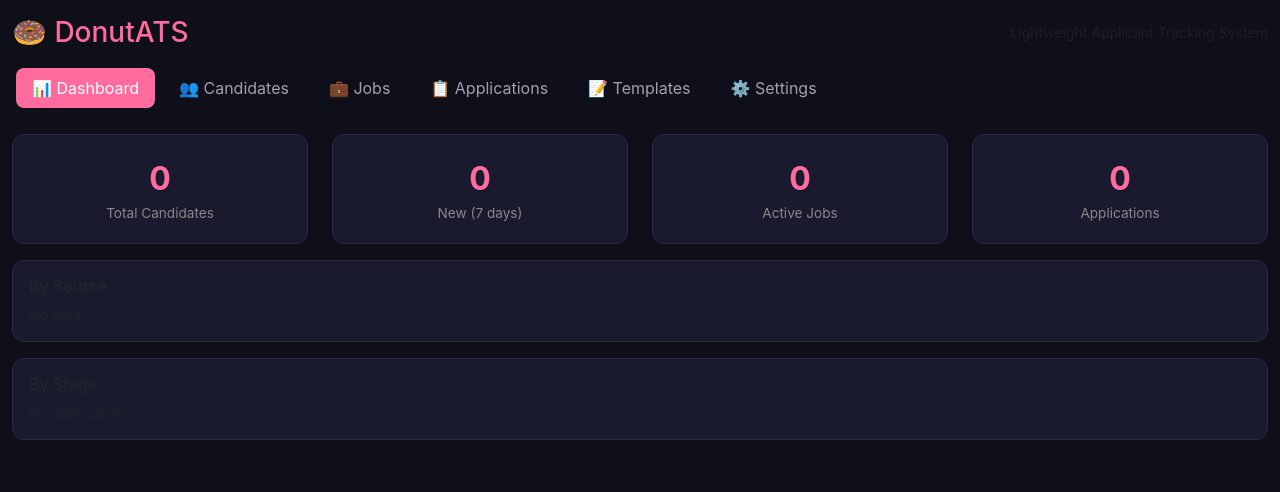
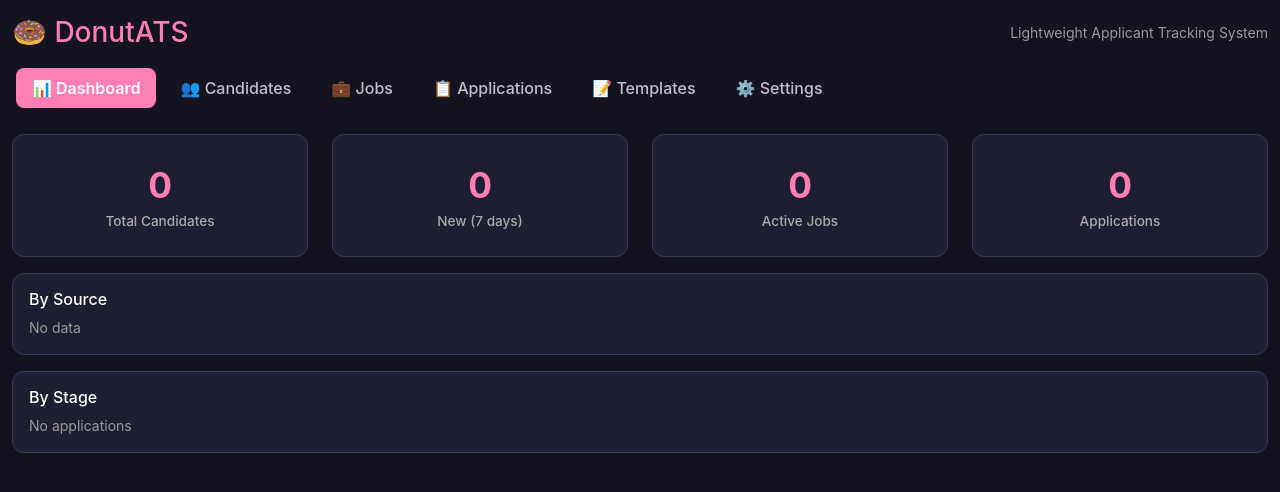
Before and after one commit to donutbot4donut/donut-ats, a FastAPI app: page / in a window 1280 px wide. Shown: the top 492 px of the page. Run offline with FastAPI, Linux system fonts and the light colour scheme; data that the repository does not hold is empty; some libraries are stand-ins or nearby versions.

Commit message:
fix(ui): improve dark mode contrast and readability
- Lighter text colors (#f0f0f5 primary, #c0c0cc secondary)
- Brighter form inputs and borders
- Higher contrast badges and score indicators
- Improved hover/focus states
- Fix email extraction with explicit 邮箱/E-mail label support

```diff
--- a/resume_parser.py
+++ b/resume_parser.py
@@ -110,8 +110,13 @@ def extract_name(text: str) -> Optional[str]:
 
 
 def extract_email(text: str) -> Optional[str]:
+    # Try explicit "邮箱" or "E-mail" labels first
+    m = re.search(r"(?:邮箱|E-?mail|Email|电子邮箱|邮件)[：:\s]*([a-zA-Z0-9._%+-]+@[a-zA-Z0-9.-]+\.[a-zA-Z]{2,})", text, re.IGNORECASE)
+    if m:
+        return m.group(1).strip()
+    # Try any email pattern in the text
     m = re.search(r"[a-zA-Z0-9._%+-]+@[a-zA-Z0-9.-]+\.[a-zA-Z]{2,}", text)
-    return m.group(0) if m else None
+    return m.group(0).strip().rstrip("|.,;>)") if m else None
 
 
 def extract_phone(text: str) -> Optional[str]:
--- a/templates/index.html
+++ b/templates/index.html
@@ -7,42 +7,64 @@
 <link href="https://cdn.jsdelivr.net/npm/bootstrap@5.3.3/dist/css/bootstrap.min.css" rel="stylesheet">
 <link href="https://cdn.jsdelivr.net/npm/bootstrap-icons@1.11.3/font/bootstrap-icons.css" rel="stylesheet">
 <style>
-:root { --donut-pink: #ff6b9d; --donut-dark: #1a1a2e; --donut-bg: #0f0f1a; }
-body { background: var(--donut-bg); color: #e0e0e0; font-family: -apple-system, BlinkMacSystemFont, 'Segoe UI', sans-serif; }
-.nav-pills .nav-link { color: #a0a0b0; border-radius: 8px; margin: 2px 4px; }
-.nav-pills .nav-link.active { background: var(--donut-pink); color: #fff; }
-.nav-pills .nav-link:hover:not(.active) { background: rgba(255,107,157,0.15); color: #fff; }
-.card { background: #1a1a2e; border: 1px solid #2a2a3e; border-radius: 12px; }
-.card-header { background: rgba(255,107,157,0.08); border-bottom: 1px solid #2a2a3e; color: #fff; font-weight: 600; }
-.badge-stage { font-size: 0.75rem; padding: 4px 8px; border-radius: 6px; }
-.badge-screening { background: rgba(255,193,7,0.2); color: #ffc107; }
-.badge-interview { background: rgba(13,202,240,0.2); color: #0dcaf0; }
-.badge-offer { background: rgba(25,135,84,0.2); color: #198754; }
-.badge-rejected { background: rgba(220,53,69,0.2); color: #dc3545; }
-.table { color: #e0e0e0; }
-.table th { border-color: #2a2a3e; color: #888; font-weight: 500; font-size: 0.85rem; text-transform: uppercase; }
-.table td { border-color: #2a2a3e; vertical-align: middle; }
-.table-hover tbody tr:hover { background: rgba(255,107,157,0.05); }
-.btn-donut { background: var(--donut-pink); border: none; color: #fff; }
-.btn-donut:hover { background: #e85a8c; color: #fff; }
-.btn-outline-donut { border: 1px solid var(--donut-pink); color: var(--donut-pink); background: transparent; }
+:root { --donut-pink: #ff7eb3; --donut-dark: #1e1e32; --donut-bg: #13131f; --text-primary: #f0f0f5; --text-secondary: #c0c0cc; --border-color: #3a3a50; --card-bg: #1e1e32; --input-bg: #181825; }
+body { background: var(--donut-bg); color: var(--text-primary); font-family: -apple-system, BlinkMacSystemFont, 'Segoe UI', sans-serif; }
+a { color: var(--donut-pink); }
+a:hover { color: #ff9ec4; }
+.nav-pills .nav-link { color: var(--text-secondary); border-radius: 8px; margin: 2px 4px; font-weight: 500; }
+.nav-pills .nav-link.active { background: var(--donut-pink); color: #fff; font-weight: 600; }
+.nav-pills .nav-link:hover:not(.active) { background: rgba(255,126,179,0.2); color: #fff; }
+.card { background: var(--card-bg); border: 1px solid var(--border-color); border-radius: 12px; }
+.card-header { background: rgba(255,126,179,0.1); border-bottom: 1px solid var(--border-color); color: #fff; font-weight: 600; }
+.card-body { color: var(--text-primary); }
+.badge { font-weight: 500; }
+.badge.bg-secondary { background: #3a3a55 !important; color: #d0d0dd !important; }
+.badge-stage { font-size: 0.75rem; padding: 4px 10px; border-radius: 6px; font-weight: 600; }
+.badge-screening { background: rgba(255,193,7,0.25); color: #ffd43b; }
+.badge-interview { background: rgba(34,184,240,0.25); color: #4dd4ff; }
+.badge-offer { background: rgba(34,197,94,0.25); color: #4ade80; }
+.badge-rejected { background: rgba(239,68,68,0.25); color: #f87171; }
+.table { color: var(--text-primary); }
+.table th { border-color: var(--border-color); color: #aaa; font-weight: 600; font-size: 0.82rem; text-transform: uppercase; letter-spacing: 0.5px; }
+.table td { border-color: var(--border-color); vertical-align: middle; color: var(--text-primary); }
+.table-hover tbody tr:hover { background: rgba(255,126,179,0.08); }
+.btn-donut { background: var(--donut-pink); border: none; color: #fff; font-weight: 600; }
+.btn-donut:hover { background: #ff5a93; color: #fff; }
+.btn-outline-donut { border: 1.5px solid var(--donut-pink); color: var(--donut-pink); background: transparent; font-weight: 500; }
 .btn-outline-donut:hover { background: var(--donut-pink); color: #fff; }
-.form-control, .form-select { background: #12121e; border: 1px solid #2a2a3e; color: #e0e0e0; }
-.form-control:focus, .form-select:focus { background: #1a1a2e; border-color: var(--donut-pink); color: #fff; box-shadow: 0 0 0 0.2rem rgba(255,107,157,0.15); }
-.modal-content { background: #1a1a2e; border: 1px solid #2a2a3e; }
-.stat-card { text-align: center; padding: 20px; }
-.stat-value { font-size: 2rem; font-weight: 700; color: var(--donut-pink); }
-.stat-label { font-size: 0.85rem; color: #888; }
-.stage-col { min-height: 200px; border: 1px dashed #2a2a3e; border-radius: 8px; padding: 10px; }
-.stage-col-title { font-size: 0.8rem; text-transform: uppercase; letter-spacing: 1px; color: #888; margin-bottom: 10px; }
-.app-card { background: #12121e; border: 1px solid #2a2a3e; border-radius: 8px; padding: 10px; margin-bottom: 8px; cursor: pointer; }
-.app-card:hover { border-color: var(--donut-pink); }
+.btn-outline-secondary { border-color: #4a4a60; color: var(--text-secondary); }
+.btn-outline-secondary:hover { background: #3a3a50; color: #fff; }
+.btn-outline-danger { border-color: #f87171; color: #f87171; }
+.btn-outline-danger:hover { background: #dc2626; color: #fff; }
+.form-control, .form-select { background: var(--input-bg); border: 1.5px solid var(--border-color); color: var(--text-primary); }
+.form-control::placeholder { color: #6a6a80; }
+.form-control:focus, .form-select:focus { background: #1e1e32; border-color: var(--donut-pink); color: #fff; box-shadow: 0 0 0 0.2rem rgba(255,126,179,0.2); }
+.form-label { color: var(--text-secondary); font-weight: 500; }
+.modal-content { background: var(--card-bg); border: 1px solid var(--border-color); color: var(--text-primary); }
+.modal-header { border-bottom: 1px solid var(--border-color); }
+.modal-footer { border-top: 1px solid var(--border-color); }
+.stat-card { text-align: center; padding: 24px 20px; }
+.stat-value { font-size: 2.2rem; font-weight: 700; color: var(--donut-pink); }
+.stat-label { font-size: 0.85rem; color: #aaa; font-weight: 500; }
+.stage-col { min-height: 200px; border: 1px dashed var(--border-color); border-radius: 8px; padding: 10px; }
+.stage-col-title { font-size: 0.8rem; text-transform: uppercase; letter-spacing: 1px; color: #aaa; margin-bottom: 10px; font-weight: 600; }
+.app-card { background: var(--input-bg); border: 1px solid var(--border-color); border-radius: 8px; padding: 12px; margin-bottom: 8px; cursor: pointer; color: var(--text-primary); }
+.app-card:hover { border-color: var(--donut-pink); background: #1e1e32; }
 .score-badge { display: inline-block; width: 42px; height: 42px; line-height: 42px; text-align: center; border-radius: 50%; font-weight: 700; font-size: 0.85rem; }
-.score-high { background: rgba(25,135,84,0.2); color: #198754; }
-.score-mid { background: rgba(255,193,7,0.2); color: #ffc107; }
-.score-low { background: rgba(220,53,69,0.2); color: #dc3545; }
+.score-high { background: rgba(34,197,94,0.3); color: #4ade80; }
+.score-mid { background: rgba(255,193,7,0.3); color: #ffd43b; }
+.score-low { background: rgba(239,68,68,0.3); color: #f87171; }
 textarea.form-control { min-height: 100px; }
-toast-container { position: fixed; top: 20px; right: 20px; z-index: 9999; }
+.pagination .page-link { background: var(--input-bg); border-color: var(--border-color); color: var(--donut-pink); }
+.pagination .page-link:hover { background: #2a2a42; color: #ff9ec4; }
+.pagination .disabled .page-link { background: transparent; color: #555; }
+.text-muted { color: #999 !important; }
+.text-danger { color: #f87171 !important; }
+.alert-danger { background: rgba(239,68,68,0.15); border-color: rgba(239,68,68,0.3); color: #fca5a5; }
+hr { border-color: var(--border-color); }
+small { color: #aaa; }
+h5, h6 { color: #fff; }
+details { color: var(--text-secondary); }
 </style>
 </head>
 <body>
```
